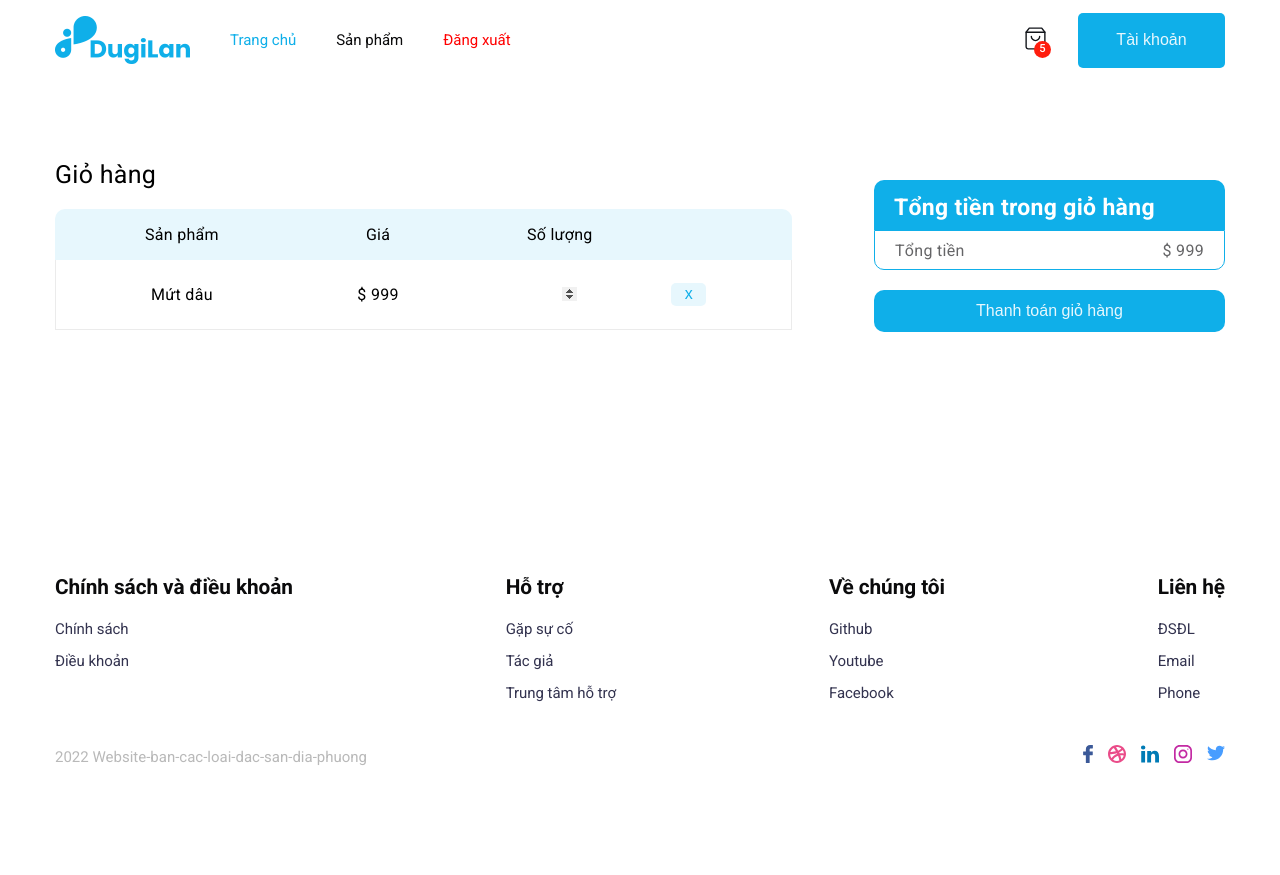
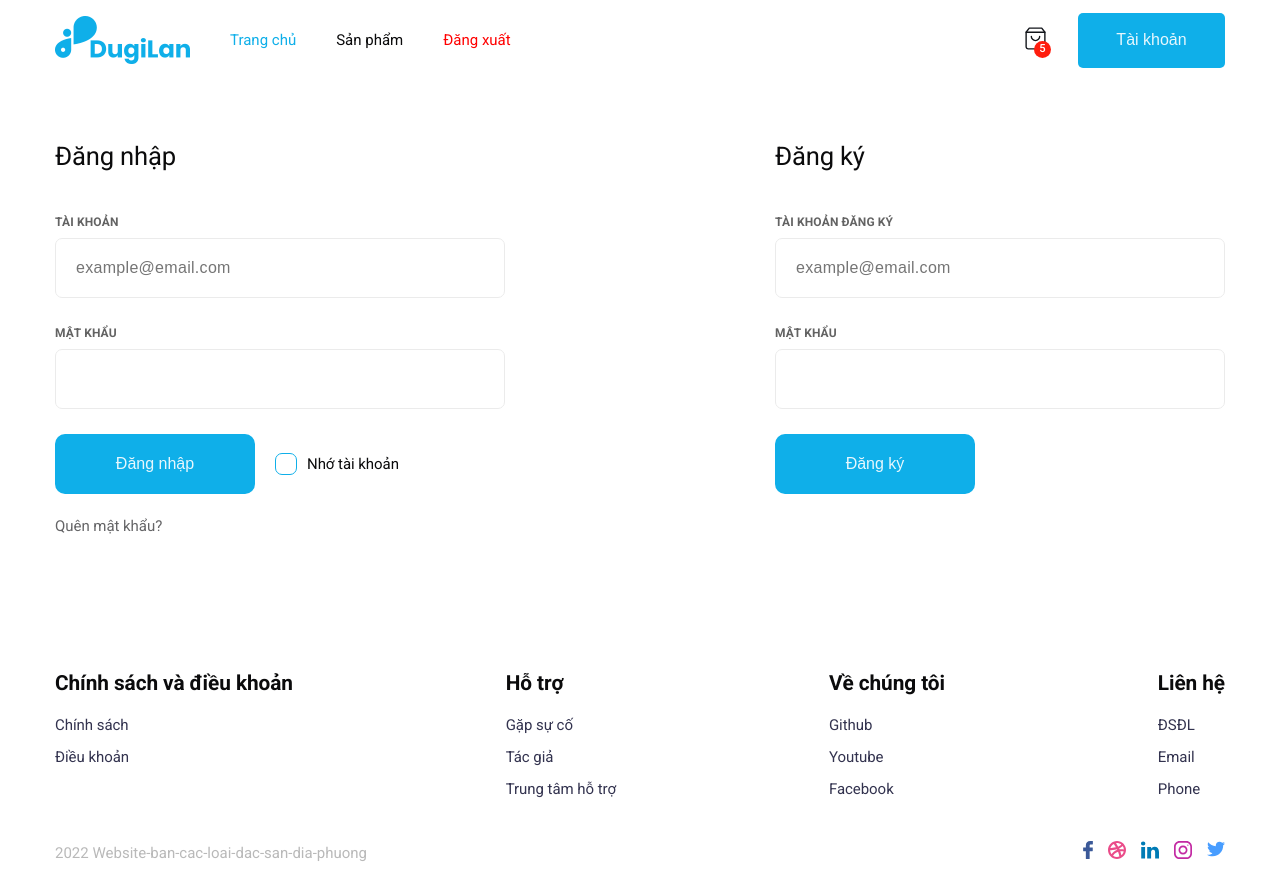
Before and after one commit to hoanganhquang/do-an-chuyen-nganh, a React (Create React App) app in the folder client/: page /card in a window 1280 px wide. Before the commit the page ends 800 px from the top, so only its background shows below. Built offline with nearby package versions, Linux system fonts and the light colour scheme.

Commit message:
signup signin

```diff
--- a/client/package.json
+++ b/client/package.json
@@ -7,16 +7,21 @@
     "@fortawesome/free-regular-svg-icons": "^6.1.1",
     "@fortawesome/free-solid-svg-icons": "^6.1.1",
     "@fortawesome/react-fontawesome": "^0.1.18",
+    "@reduxjs/toolkit": "^1.8.1",
     "@testing-library/jest-dom": "^5.16.2",
     "@testing-library/react": "^12.1.4",
     "@testing-library/user-event": "^13.5.0",
     "aos": "^2.3.4",
+    "axios": "^0.27.2",
     "clsx": "^1.1.1",
     "react": "^17.0.2",
     "react-datepicker": "^4.7.0",
     "react-dom": "^17.0.2",
+    "react-redux": "^8.0.1",
     "react-router-dom": "^6.3.0",
     "react-scripts": "5.0.0",
+    "react-toastify": "^9.0.1",
+    "redux": "^4.2.0",
     "web-vitals": "^2.1.4"
   },
   "scripts": {
--- a/client/src/App.js
+++ b/client/src/App.js
@@ -10,11 +10,22 @@ import { Admin, AuthPage, Footer, Header, HomePage } from "./components";
 import ProfilePage from "./components/MyAccount/ProfilePage/ProfilePage";
 import Card from "./components/Card/Card";
 
+import { ToastContainer, toast } from "react-toastify";
+import "react-toastify/dist/ReactToastify.css";
+import { useSelector } from "react-redux";
+
 function App() {
   useEffect(() => {
     aos.init({ duration: 1000 });
   }, []);
-
+  const { token } = useSelector((state) => state.auth);
+  const checkAuthForRender = (component) => {
+    if (token) {
+      return component;
+    } else {
+      return <AuthPage />;
+    }
+  };
   return (
     <div className="App">
       <div className="wrapper">
@@ -22,12 +33,19 @@ function App() {
         <Routes>
           <Route path="/" element={<HomePage />} />
           <Route path="/auth" element={<AuthPage />} />
-          <Route path="/card" element={<Card />} />
-          <Route path="/profile-page/*" element={<ProfilePage />} />
-          <Route path="/admin/*" element={<Admin />} />
+          <Route path="/card" element={checkAuthForRender(<Card />)} />
+          <Route
+            path="/profile-page/*"
+            element={checkAuthForRender(<ProfilePage />)}
+          />
+          <Route
+            path="/admin/*"
+            element={checkAuthForRender(<ProfilePage />)}
+          />
         </Routes>
         <Footer />
       </div>
+      <ToastContainer />
     </div>
   );
 }
--- a/client/src/components/AuthPage/SignInForm/SignInForm.js
+++ b/client/src/components/AuthPage/SignInForm/SignInForm.js
@@ -1,6 +1,30 @@
+import { useEffect, useState } from "react";
 import "./SignInForm.scss";
+import { useSelector, useDispatch } from "react-redux";
+import { signIn } from "../../../store/AuthSlice";
+import { useNavigate } from "react-router-dom";
+import { toast } from "react-toastify";
 
 function SignInForm(props) {
+  const [userName, setUserName] = useState("");
+  const [password, setPassword] = useState("");
+  const { token, isLogin } = useSelector((state) => state.auth);
+  const navigate = useNavigate();
+  const dispatch = useDispatch();
+  useEffect(() => {
+    if (isLogin) {
+      toast.success("Đăng nhập thành công");
+      navigate("/");
+    }
+  }, [isLogin]);
+  const handleLogin = () => {
+    if (userName && password) {
+      dispatch(signIn({ userName, password }));
+    } else {
+      toast.warning("Vui lòng không để trống thông tin");
+      return;
+    }
+  };
   return (
     <div className="signInForm form" data-aos="fade-right">
       <h1>Đăng nhập</h1>
@@ -12,16 +36,26 @@ function SignInForm(props) {
           name=""
           className="input"
           placeholder="example@email.com"
+          value={userName}
+          onChange={(e) => setUserName(e.target.value)}
         />
       </div>
 
       <div className="form-control">
         <p className="input-title">Mật khẩu</p>
-        <input type="password" name="" className="input" />
+        <input
+          type="password"
+          name=""
+          className="input"
+          value={password}
+          onChange={(e) => setPassword(e.target.value)}
+        />
       </div>
 
       <div className="form-footer">
-        <button className="primaryBtn">Đăng nhập</button>
+        <button className="primaryBtn" onClick={handleLogin}>
+          Đăng nhập
+        </button>
 
         <div className="remember">
           <input id="check" type="checkbox" />
--- a/client/src/components/AuthPage/SignUpForm/SignUpForm.js
+++ b/client/src/components/AuthPage/SignUpForm/SignUpForm.js
@@ -1,6 +1,27 @@
 import "./SignUpForm.scss";
+import { useEffect, useState } from "react";
+import { useSelector, useDispatch } from "react-redux";
+import { signUp } from "../../../store/AuthSlice";
+import { toast } from "react-toastify";
 
 function SignUpForm() {
+  const [userName, setUserName] = useState("");
+  const [password, setPassword] = useState("");
+  const dispatch = useDispatch();
+  const { isSignUp } = useSelector((state) => state.auth);
+  const handleSignUp = () => {
+    if (userName && password) {
+      dispatch(signUp({ userName, password }));
+    } else {
+      toast.warning("Vui lòng không để trống thông tin");
+      return;
+    }
+  };
+  useEffect(() => {
+    if (isSignUp) {
+      toast.success("Đăng ký thành công");
+    }
+  }, [isSignUp]);
   return (
     <div className="SignUpForm form" data-aos="fade-left">
       <h1>Đăng ký</h1>
@@ -12,16 +33,26 @@ function SignUpForm() {
           name=""
           className="input"
           placeholder="example@email.com"
+          value={userName}
+          onChange={(e) => setUserName(e.target.value)}
         />
       </div>
 
       <div className="form-control">
         <p className="input-title">Mật khẩu</p>
-        <input type="password" name="" className="input" />
+        <input
+          type="password"
+          name=""
+          className="input"
+          value={password}
+          onChange={(e) => setPassword(e.target.value)}
+        />
       </div>
 
       <div className="form-footer">
-        <button className="primaryBtn">Đăng ký</button>
+        <button className="primaryBtn" onClick={handleSignUp}>
+          Đăng ký
+        </button>
       </div>
     </div>
   );
--- a/client/src/components/Header/Header.js
+++ b/client/src/components/Header/Header.js
@@ -4,15 +4,26 @@ import card from "../../assets/icons/Card.svg";
 import clsx from "clsx";
 import { useEffect, useState } from "react";
 import { NavLink } from "react-router-dom";
+import { useNavigate } from "react-router-dom";
+import { useDispatch } from "react-redux";
+import { signOut } from "../../store/AuthSlice";
 
 function Header() {
   const [headerScrollStyle, setHeaderScrollStyle] = useState(false);
+  const navigate = useNavigate();
+  const dispatch = useDispatch();
 
   useEffect(() => {
     window.addEventListener("scroll", () => {
       setHeaderScrollStyle(window.scrollY > 150);
     });
   });
+
+  const handleLogOut = () => {
+    localStorage.removeItem("token");
+    dispatch(signOut());
+    navigate("/auth");
+  };
 
   return (
     <header className={clsx({ scrollShow: headerScrollStyle })}>
@@ -29,10 +40,8 @@ function Header() {
               <li className="item">
                 <a href="/#products">Sản phẩm</a>
               </li>
-              <li className="item">
-                <a href="" style={{ color: "red" }}>
-                  Đăng xuất
-                </a>
+              <li className="item" onClick={handleLogOut}>
+                <a style={{ color: "red" }}>Đăng xuất</a>
               </li>
             </ul>
           </div>
--- a/client/src/index.js
+++ b/client/src/index.js
@@ -3,11 +3,15 @@ import ReactDOM from "react-dom";
 import App from "./App";
 import reportWebVitals from "./reportWebVitals";
 import { BrowserRouter } from "react-router-dom";
+import { store } from "./store/store";
+import { Provider } from "react-redux";
 
 ReactDOM.render(
   <React.StrictMode>
     <BrowserRouter>
-      <App />
+      <Provider store={store}>
+        <App />
+      </Provider>
     </BrowserRouter>
   </React.StrictMode>,
   document.getElementById("root")
--- /dev/null
+++ b/client/src/services/AuthServices.js
@@ -0,0 +1,19 @@
+import axios from "axios";
+import { toast } from "react-toastify";
+
+export const SignInService = async (url, data) => {
+  const res = await axios.post(url, {
+    email: data.userName,
+    password: data.password,
+  });
+  localStorage.setItem("token", res.data.token);
+  return res.data.token;
+};
+
+export const SignUpService = async (url, data) => {
+  const res = await axios.post(url, {
+    email: data.userName,
+    password: data.password,
+  });
+  return res.data.token;
+};
--- /dev/null
+++ b/client/src/store/AuthSlice.js
@@ -0,0 +1,55 @@
+import { createAsyncThunk, createSlice } from "@reduxjs/toolkit";
+import { toast } from "react-toastify";
+import { SignInService, SignUpService } from "../services/AuthServices";
+
+const token = localStorage.getItem("token");
+const initialState = {
+  token: token ? token : "",
+  isLogin: false,
+  isSignUp: false,
+};
+
+const signIn = createAsyncThunk("auth/sigIn", async (data, thunkAPI) => {
+  try {
+    return await SignInService(
+      "https://do-an-chuyen-nganh.herokuapp.com/api/v1/auth/signin",
+      data
+    );
+  } catch (err) {
+    toast.error("Đăng nhập thất bại");
+    return thunkAPI.rejectWithValue("error");
+  }
+});
+const signUp = createAsyncThunk("auth/signUp", async (data, thunkAPI) => {
+  try {
+    return await SignUpService(
+      "https://do-an-chuyen-nganh.herokuapp.com/api/v1/auth/signup",
+      data
+    );
+  } catch (err) {
+    toast.error("Đăng ký thất bại");
+    return thunkAPI.rejectWithValue("error");
+  }
+});
+export const AuthSlice = createSlice({
+  name: "auth",
+  initialState,
+  reducers: {
+    signOut: (state, action) => {
+      state.isLogin = false;
+      state.token = "";
+    },
+  },
+  extraReducers: (builder) => {
+    builder.addCase(signIn.fulfilled, (state, action) => {
+      state.isLogin = true;
+      state.token = action.payload;
+    });
+    builder.addCase(signUp.fulfilled, (state, action) => {
+      state.isSignUp = true;
+    });
+  },
+});
+export const { signOut } = AuthSlice.actions;
+export { signIn, signUp };
+export default AuthSlice.reducer;
--- /dev/null
+++ b/client/src/store/store.js
@@ -0,0 +1,7 @@
+import { configureStore } from "@reduxjs/toolkit";
+import AuthReducer from "./AuthSlice";
+export const store = configureStore({
+  reducer: {
+    auth: AuthReducer,
+  },
+});
```
Also changed, not shown: 1 other file (tests, documents, lock files or other folders).
